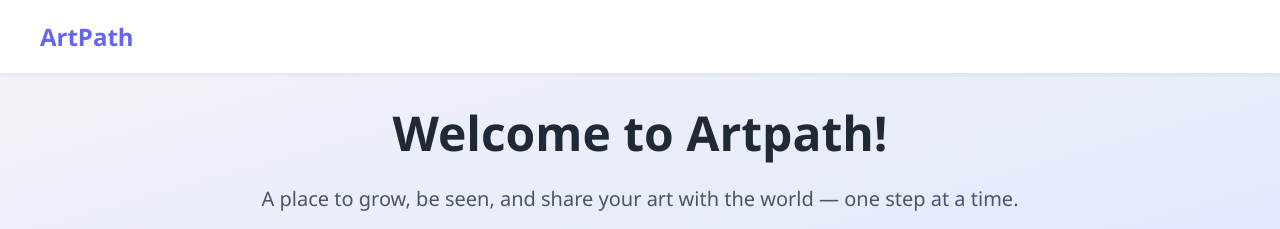
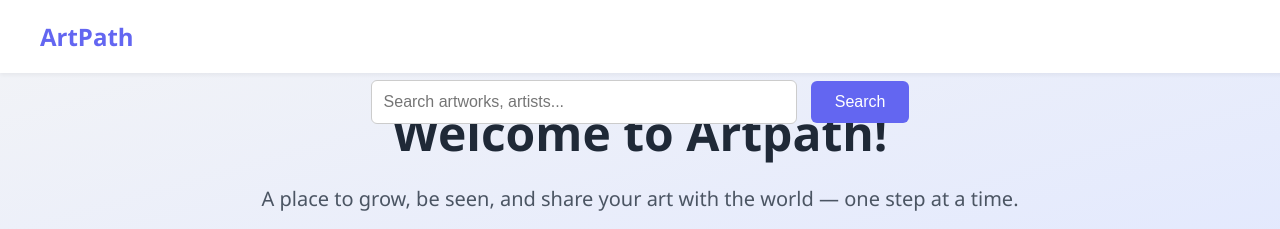
Before and after one commit to lorenzt8aurelius/Artpath, a plain HTML site: page Artpath.html in a window 1280 px wide. Shown: the top 229 px of the page. Drawn offline with Linux system fonts and the light colour scheme.

Commit message:
Added a section

```diff
--- a/Artpath.html
+++ b/Artpath.html
@@ -63,6 +63,10 @@
 }
   </style>
 </head>
+<section class="search-section">
+  <input type="text" id="searchInput" placeholder="Search artworks, artists..." />
+  <button onclick="handleSearch()">Search</button>
+</section>
 <body>
     <header class="navbar">
   <div class="logo">ArtPath</div>
```
